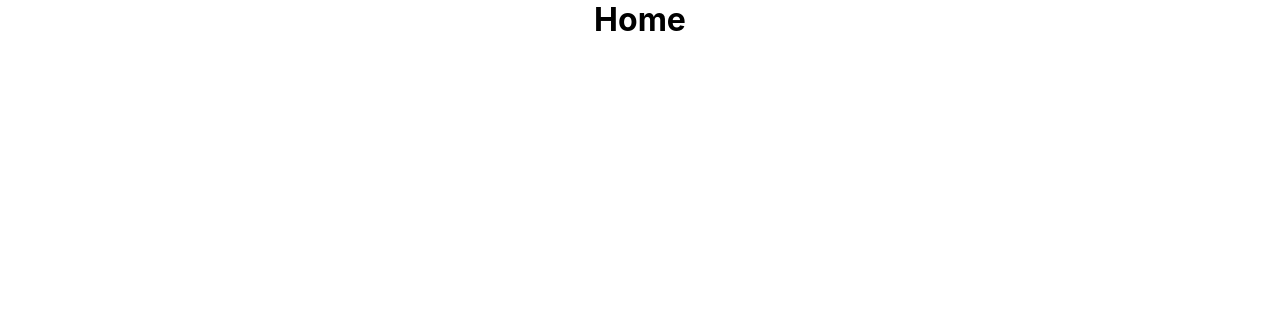
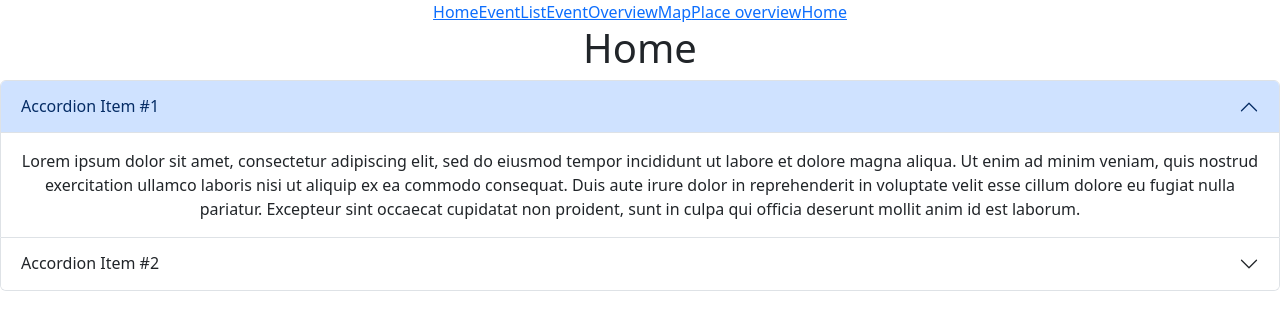
Before and after one commit to Nurzhan9798/hackathon, a React (Create React App) app: page / in a window 1280 px wide. Shown: the top 330 px of the page. Built offline with nearby package versions, Linux system fonts and the light colour scheme.

Commit message:
bootstrap added

```diff
--- a/package.json
+++ b/package.json
@@ -10,10 +10,12 @@
     "@types/node": "^16.18.66",
     "@types/react": "^18.2.39",
     "@types/react-dom": "^18.2.17",
+    "bootstrap": "^5.3.2",
     "classnames": "^2.3.2",
     "leaflet": "^1.9.4",
     "prettier": "^3.1.0",
     "react": "^18.2.0",
+    "react-bootstrap": "^2.9.1",
     "react-dom": "^18.2.0",
     "react-leaflet": "^4.2.1",
     "react-router-dom": "^6.20.0",
--- a/src/App.tsx
+++ b/src/App.tsx
@@ -1,14 +1,21 @@
 import "leaflet/dist/leaflet.css";
+import { Accordion } from "react-bootstrap";
 import { EventOverview } from "./pages/events/event/EventOverview";
 import { EventsList } from "./pages/events/eventsList/EventsList";
 import { Map } from "./pages/map/Map";
 import React from "react";
-import { Route, Routes } from "react-router-dom";
+import { Link, Route, Routes } from "react-router-dom";
 import "./App.css";
 
 function App() {
   return (
     <div className="App">
+      <Link to={"/"}>Home</Link>
+      <Link to={"/"}>EventList</Link>
+      <Link to={"/"}>EventOverview</Link>
+      <Link to={"/"}>Map</Link>
+      <Link to={"/places/:id"}>Place overview</Link>
+      <Link to={"/info"}>Home</Link>
       <Routes>
         <Route path={"/"} element={<h1>Home</h1>} />
         <Route path={"/events"} element={<EventsList />} />
@@ -17,6 +24,33 @@ function App() {
         <Route path={"/places/:id"} element={<h1>Place overview</h1>} />
         <Route path={"/info"} element={<h1>Info</h1>} />
       </Routes>
+
+      <Accordion defaultActiveKey="0">
+        <Accordion.Item eventKey="0">
+          <Accordion.Header>Accordion Item #1</Accordion.Header>
+          <Accordion.Body>
+            Lorem ipsum dolor sit amet, consectetur adipiscing elit, sed do
+            eiusmod tempor incididunt ut labore et dolore magna aliqua. Ut enim
+            ad minim veniam, quis nostrud exercitation ullamco laboris nisi ut
+            aliquip ex ea commodo consequat. Duis aute irure dolor in
+            reprehenderit in voluptate velit esse cillum dolore eu fugiat nulla
+            pariatur. Excepteur sint occaecat cupidatat non proident, sunt in
+            culpa qui officia deserunt mollit anim id est laborum.
+          </Accordion.Body>
+        </Accordion.Item>
+        <Accordion.Item eventKey="1">
+          <Accordion.Header>Accordion Item #2</Accordion.Header>
+          <Accordion.Body>
+            Lorem ipsum dolor sit amet, consectetur adipiscing elit, sed do
+            eiusmod tempor incididunt ut labore et dolore magna aliqua. Ut enim
+            ad minim veniam, quis nostrud exercitation ullamco laboris nisi ut
+            aliquip ex ea commodo consequat. Duis aute irure dolor in
+            reprehenderit in voluptate velit esse cillum dolore eu fugiat nulla
+            pariatur. Excepteur sint occaecat cupidatat non proident, sunt in
+            culpa qui officia deserunt mollit anim id est laborum.
+          </Accordion.Body>
+        </Accordion.Item>
+      </Accordion>
 
       {/*<MapContainer className={"map"} center={[43.693695, 51.240834]} zoom={13} scrollWheelZoom={false}>*/}
       {/*    <TileLayer*/}
--- a/src/index.css
+++ b/src/index.css
@@ -1,3 +1,4 @@
+
 * {
   margin: 0;
   padding: 0;
--- a/src/pages/events/event/EventOverview.tsx
+++ b/src/pages/events/event/EventOverview.tsx
@@ -1,5 +1,5 @@
 import classNames from "classnames";
-import cls from "src/pages/events/event/EventOverview.module.css";
+import cls from "./EventOverview.module.css";
 
 interface EventOverviewProps {
   className?: string;
--- a/src/pages/events/eventsList/EventsList.tsx
+++ b/src/pages/events/eventsList/EventsList.tsx
@@ -1,5 +1,5 @@
 import classNames from "classnames";
-import cls from "src/pages/events/eventsList/EventsList.module.css";
+import cls from "./EventsList.module.css";
 
 interface EventsListProps {
   className?: string;
```
Also changed, not shown: src/index.tsx (+11 -10 lines), 1 other file (tests, documents, lock files or other folders).
